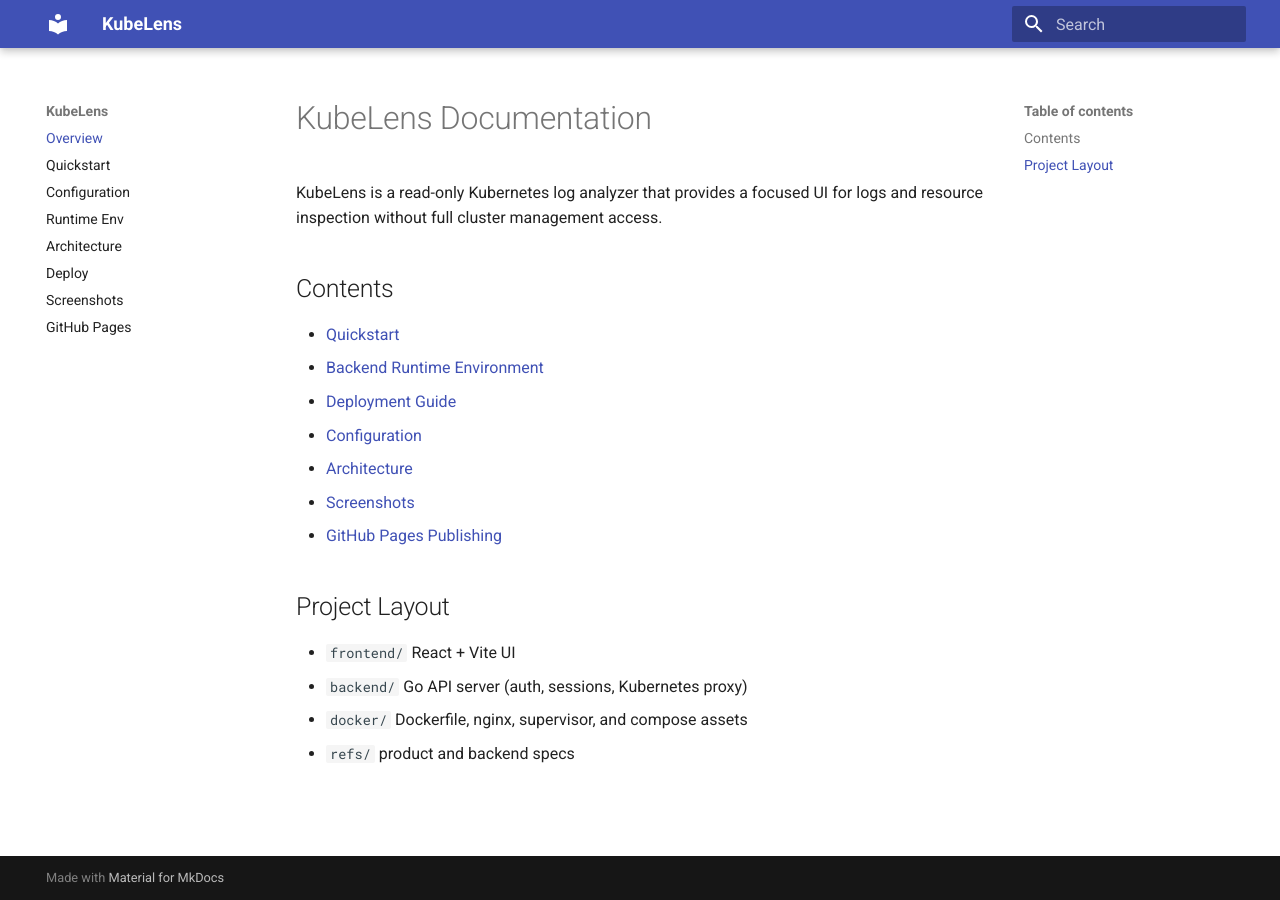
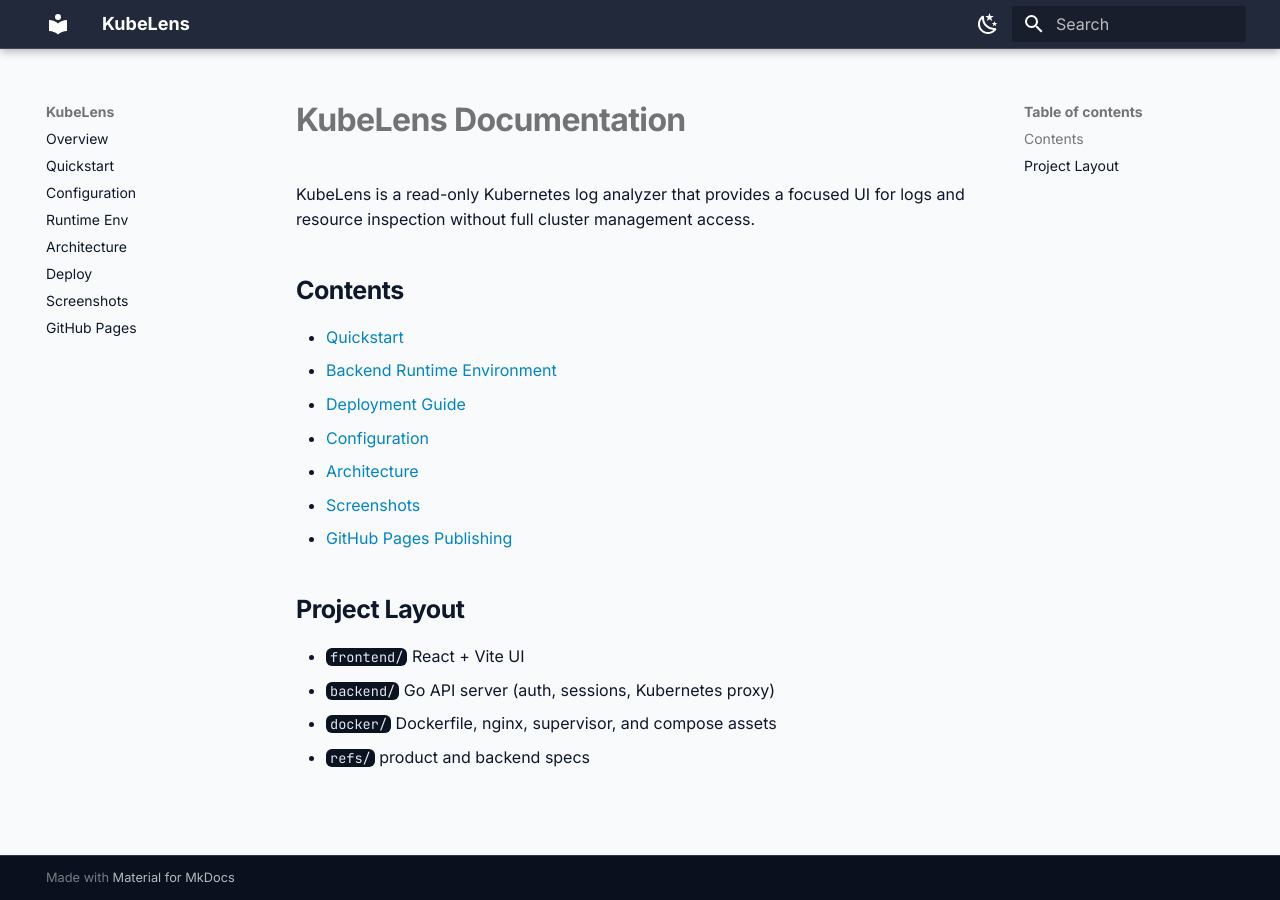
Before and after one commit to halceonio/kubelens, an MkDocs documentation site: the page built from docs/index.md, in a window 1280 px wide. Built offline with MkDocs 1.6.1 and Material for MkDocs 9.7.7, drawn with Linux system fonts in a browser that asks for light colours.

Commit message:
Style MkDocs to match KubeLens UI

```diff
--- /dev/null
+++ b/docs/stylesheets/extra.css
@@ -0,0 +1,173 @@
+:root {
+  --kl-slate-50: #f8fafc;
+  --kl-slate-100: #f1f5f9;
+  --kl-slate-200: #e2e8f0;
+  --kl-slate-300: #cbd5e1;
+  --kl-slate-400: #94a3b8;
+  --kl-slate-500: #64748b;
+  --kl-slate-600: #475569;
+  --kl-slate-700: #334155;
+  --kl-slate-800: #1e293b;
+  --kl-slate-900: #0f172a;
+  --kl-slate-950: #020617;
+  --kl-sky-400: #38bdf8;
+  --kl-sky-500: #0ea5e9;
+  --kl-sky-600: #0284c7;
+  --kl-emerald-500: #10b981;
+}
+
+/* Light scheme overrides */
+[data-md-color-scheme="default"] {
+  --md-default-bg-color: var(--kl-slate-50);
+  --md-default-fg-color: var(--kl-slate-900);
+  --md-typeset-color: var(--kl-slate-900);
+  --md-primary-fg-color: var(--kl-slate-900);
+  --md-primary-bg-color: #ffffff;
+  --md-accent-fg-color: var(--kl-sky-500);
+  --md-code-bg-color: #0b1220;
+  --md-code-fg-color: #e2e8f0;
+  --md-admonition-bg-color: #eef2f7;
+  --md-footer-bg-color: #0f172a;
+  --md-footer-fg-color: #e2e8f0;
+}
+
+/* Dark scheme overrides */
+[data-md-color-scheme="slate"] {
+  --md-default-bg-color: var(--kl-slate-950);
+  --md-default-fg-color: #e2e8f0;
+  --md-typeset-color: #e2e8f0;
+  --md-primary-fg-color: var(--kl-slate-950);
+  --md-primary-bg-color: var(--kl-slate-900);
+  --md-accent-fg-color: var(--kl-sky-400);
+  --md-code-bg-color: #0b1220;
+  --md-code-fg-color: #e2e8f0;
+  --md-admonition-bg-color: #0f172a;
+  --md-footer-bg-color: #020617;
+  --md-footer-fg-color: #cbd5e1;
+}
+
+/* Header + tabs styling to mirror the app */
+.md-header {
+  background: rgba(15, 23, 42, 0.92);
+  border-bottom: 1px solid rgba(148, 163, 184, 0.25);
+  backdrop-filter: blur(14px);
+}
+
+[data-md-color-scheme="slate"] .md-header {
+  background: rgba(2, 6, 23, 0.92);
+  border-bottom: 1px solid rgba(51, 65, 85, 0.5);
+}
+
+.md-tabs {
+  background: transparent;
+}
+
+.md-tabs__link--active,
+.md-nav__link--active,
+.md-nav__link:focus,
+.md-nav__link:hover {
+  color: var(--kl-sky-500);
+}
+
+.md-typeset a {
+  color: var(--kl-sky-600);
+  text-decoration: none;
+  border-bottom: 1px solid transparent;
+}
+
+.md-typeset a:hover {
+  border-bottom-color: var(--kl-sky-400);
+}
+
+/* Code blocks */
+.md-typeset pre {
+  border: 1px solid rgba(148, 163, 184, 0.2);
+  border-radius: 12px;
+  box-shadow: 0 8px 24px rgba(15, 23, 42, 0.12);
+}
+
+[data-md-color-scheme="slate"] .md-typeset pre {
+  border-color: rgba(51, 65, 85, 0.6);
+  box-shadow: 0 12px 28px rgba(2, 6, 23, 0.6);
+}
+
+.md-typeset code {
+  border-radius: 6px;
+}
+
+/* Table polish */
+.md-typeset table:not([class]) {
+  border-radius: 12px;
+  overflow: hidden;
+  border: 1px solid rgba(148, 163, 184, 0.2);
+}
+
+.md-typeset table:not([class]) th {
+  background: rgba(15, 23, 42, 0.06);
+}
+
+[data-md-color-scheme="slate"] .md-typeset table:not([class]) th {
+  background: rgba(148, 163, 184, 0.08);
+}
+
+/* Admonitions */
+.md-typeset .admonition,
+.md-typeset details {
+  border-radius: 12px;
+  border: 1px solid rgba(148, 163, 184, 0.2);
+  box-shadow: 0 8px 24px rgba(15, 23, 42, 0.08);
+}
+
+[data-md-color-scheme="slate"] .md-typeset .admonition,
+[data-md-color-scheme="slate"] .md-typeset details {
+  border-color: rgba(51, 65, 85, 0.7);
+  box-shadow: 0 10px 24px rgba(2, 6, 23, 0.5);
+}
+
+/* Section headings for a tighter, app-like feel */
+.md-typeset h1,
+.md-typeset h2,
+.md-typeset h3 {
+  letter-spacing: -0.02em;
+}
+
+.md-typeset h1 {
+  font-weight: 700;
+}
+
+.md-typeset h2 {
+  font-weight: 600;
+}
+
+.md-typeset h3 {
+  font-weight: 600;
+}
+
+/* Smooth blockquote treatment */
+.md-typeset blockquote {
+  border-left: 3px solid var(--kl-sky-500);
+  background: rgba(14, 165, 233, 0.06);
+  border-radius: 10px;
+  padding: 0.6rem 1rem;
+}
+
+[data-md-color-scheme="slate"] .md-typeset blockquote {
+  background: rgba(56, 189, 248, 0.08);
+}
+
+/* Images and screenshots */
+.md-typeset img {
+  border-radius: 14px;
+  border: 1px solid rgba(148, 163, 184, 0.2);
+  box-shadow: 0 12px 30px rgba(15, 23, 42, 0.18);
+}
+
+[data-md-color-scheme="slate"] .md-typeset img {
+  border-color: rgba(51, 65, 85, 0.7);
+  box-shadow: 0 16px 36px rgba(2, 6, 23, 0.7);
+}
+
+/* Footer */
+.md-footer {
+  border-top: 1px solid rgba(148, 163, 184, 0.2);
+}
--- a/mkdocs.yml
+++ b/mkdocs.yml
@@ -19,11 +19,32 @@
 
 theme:
   name: material
+  font:
+    text: Inter
+    code: JetBrains Mono
+  palette:
+    - scheme: default
+      primary: blue
+      accent: light blue
+      toggle:
+        icon: material/weather-night
+        name: Switch to dark mode
+    - scheme: slate
+      primary: blue
+      accent: light blue
+      toggle:
+        icon: material/white-balance-sunny
+        name: Switch to light mode
   features:
     - navigation.instant
     - navigation.tracking
     - navigation.top
     - content.code.copy
+  icon:
+    repo: fontawesome/brands/github
+
+extra_css:
+  - stylesheets/extra.css
 
 markdown_extensions:
   - attr_list
```
